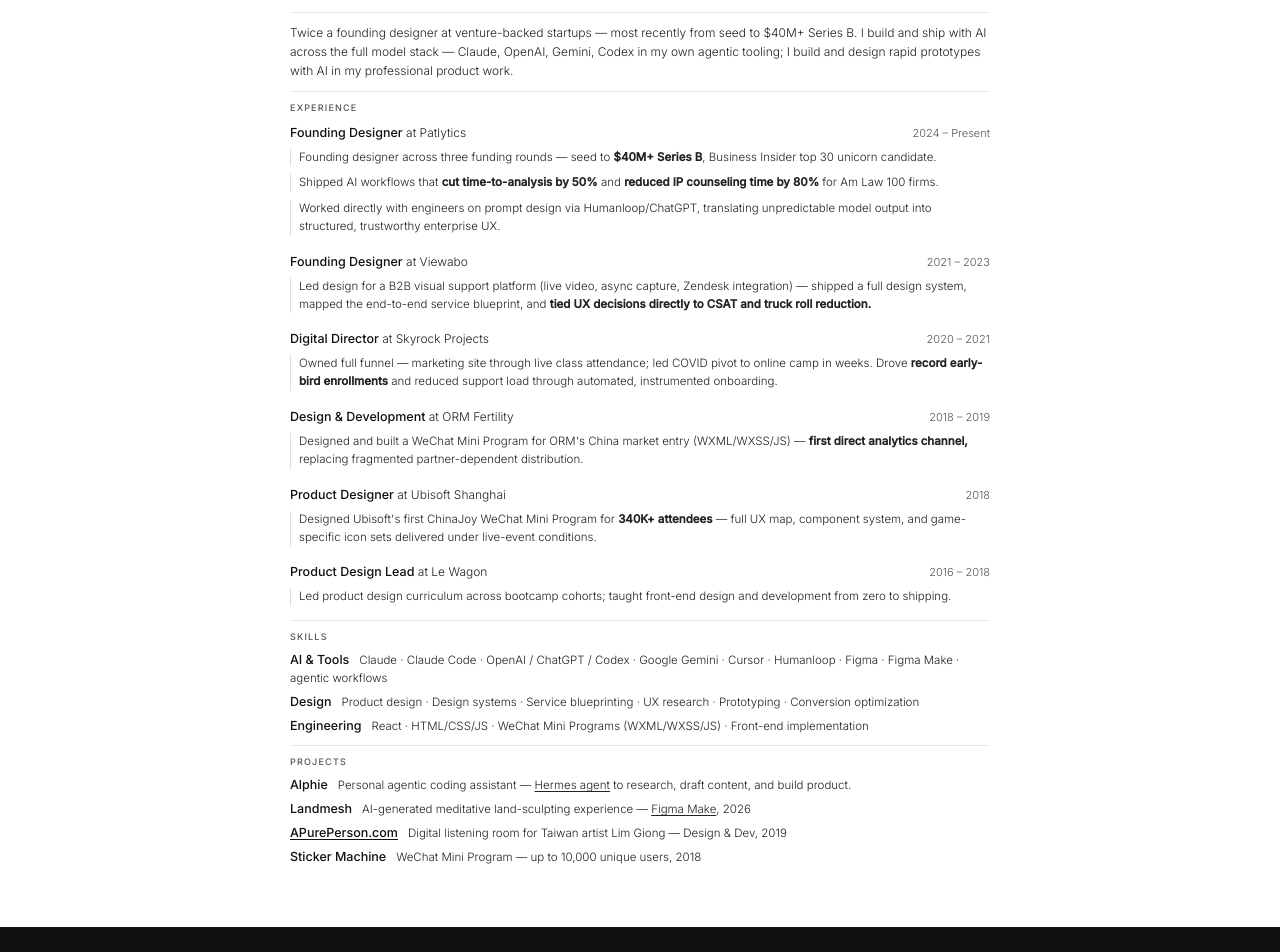
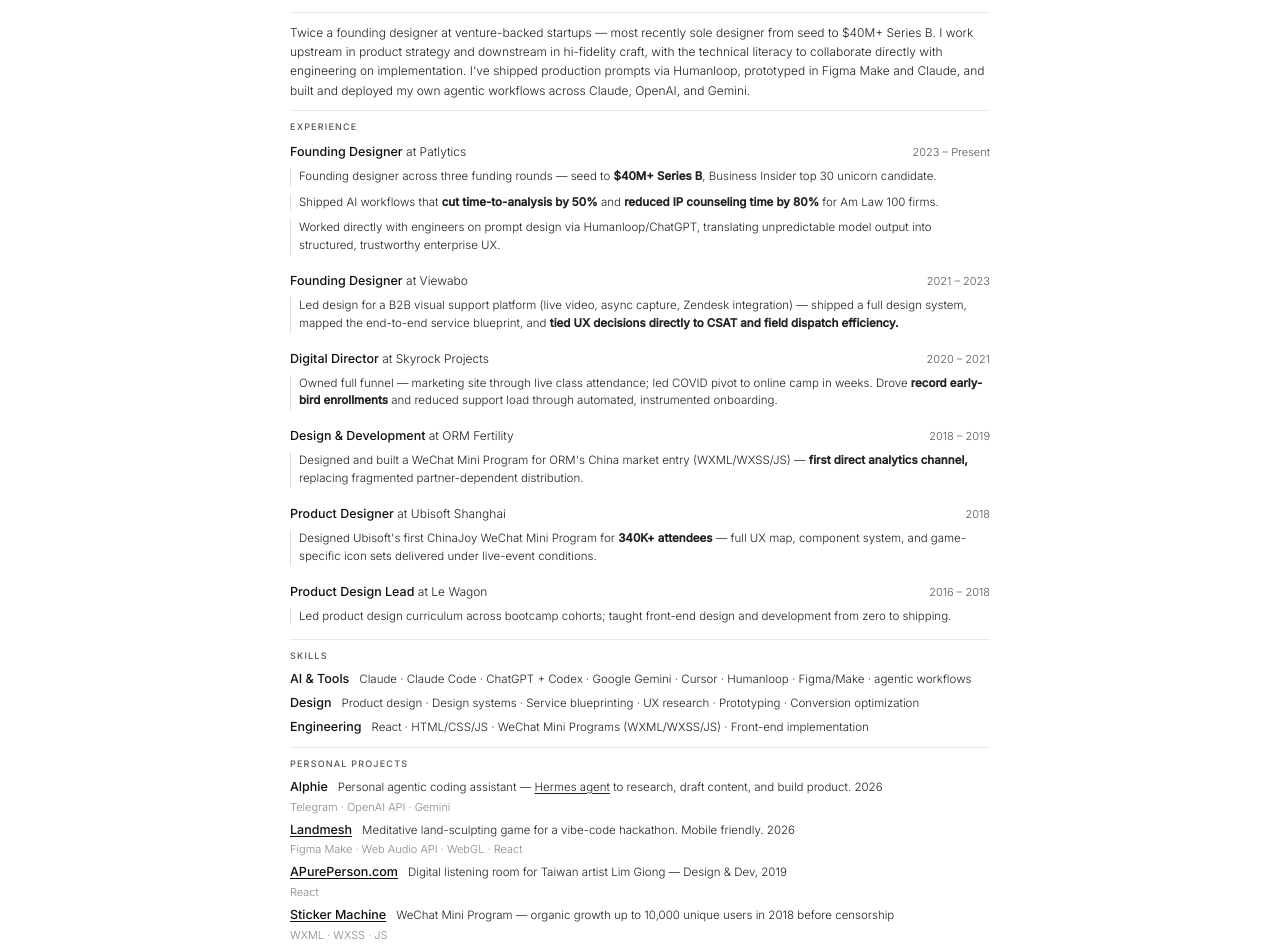
Before and after one commit to yaycake/gyang2026, a React (Vite) app: page /resume in a window 1280 px wide. Shown: the part 140-1092 px from the top of the page. Before the commit the page ends 1067 px from the top, so only its background shows below. Built offline with nearby package versions, Linux system fonts and the light colour scheme.

Commit message:
additional resume polish

```diff
--- a/src/App.css
+++ b/src/App.css
@@ -724,6 +724,13 @@
   font-weight: 500;
   color: #111;
   margin-right: 10px;
+}
+
+.resume-stack {
+  display: block;
+  font-size: 11px;
+  color: #888;
+  margin-top: 2px;
 }
 
 @media print {
--- a/src/pages/Resume.jsx
+++ b/src/pages/Resume.jsx
@@ -46,8 +46,8 @@
 
         {/* ── Summary ── */}
         <p className="resume-summary">
-          Twice a founding designer at venture-backed startups — most recently from seed to $40M+ Series B. I build and ship with AI across the full model stack — Claude, OpenAI, Gemini, Codex in my own agentic tooling; I build and design rapid prototypes with AI in my professional product work.
-        </p>
+          Twice a founding designer at venture-backed startups — most recently sole designer from seed to $40M+ Series B. I work upstream in product strategy and downstream in hi-fidelity craft, with the technical literacy to collaborate directly with engineering on implementation. I've shipped production prompts via Humanloop, prototyped in Figma Make and Claude, and built and deployed my own agentic workflows across Claude, OpenAI, and Gemini.
+</p>
 
         <div className="resume-rule-light" />
 
@@ -58,7 +58,7 @@
           <div className="resume-entry">
             <div className="resume-entry-header">
               <div><span className="resume-company">Founding Designer</span><span className="resume-role"> at Patlytics</span></div>
-              <span className="resume-period">2024 – Present</span>
+              <span className="resume-period">2023 – Present</span>
             </div>
             <ul className="resume-bullets">
               <li>Founding designer across three funding rounds — seed to <strong>$40M+ Series B</strong>, Business Insider top 30 unicorn candidate.</li>
@@ -73,7 +73,7 @@
               <span className="resume-period">2021 – 2023</span>
             </div>
             <ul className="resume-bullets">
-              <li>Led design for a B2B visual support platform (live video, async capture, Zendesk integration) — shipped a full design system, mapped the end-to-end service blueprint, and <strong>tied UX decisions directly to CSAT and truck roll reduction.</strong></li>
+              <li>Led design for a B2B visual support platform (live video, async capture, Zendesk integration) — shipped a full design system, mapped the end-to-end service blueprint, and <strong>tied UX decisions directly to CSAT and field dispatch efficiency.</strong></li>
             </ul>
           </div>
 
@@ -125,7 +125,7 @@
         <section className="resume-section">
           <h2 className="resume-section-heading">Skills</h2>
           <div className="resume-skill-lines">
-            <p className="resume-skill-line"><span className="resume-skill-cat">AI & Tools</span>Claude · Claude Code · OpenAI / ChatGPT / Codex · Google Gemini · Cursor · Humanloop · Figma · Figma Make · agentic workflows</p>
+            <p className="resume-skill-line"><span className="resume-skill-cat">AI & Tools</span>Claude · Claude Code · ChatGPT + Codex · Google Gemini · Cursor · Humanloop · Figma/Make · agentic workflows</p>
             <p className="resume-skill-line"><span className="resume-skill-cat">Design</span>Product design · Design systems · Service blueprinting · UX research · Prototyping · Conversion optimization</p>
             <p className="resume-skill-line"><span className="resume-skill-cat">Engineering</span>React · HTML/CSS/JS · WeChat Mini Programs (WXML/WXSS/JS) · Front-end implementation</p>
           </div>
@@ -135,12 +135,12 @@
 
         {/* ── Projects ── */}
         <section className="resume-section">
-          <h2 className="resume-section-heading">Projects</h2>
+          <h2 className="resume-section-heading">Personal Projects</h2>
           <div className="resume-skill-lines">
-            <p className="resume-skill-line"><span className="resume-skill-cat">Alphie</span>Personal agentic coding assistant — <a href="https://hermes-agent.nousresearch.com/" target="_blank" rel="noreferrer" className="resume-link">Hermes agent</a> to research, draft content, and build product.</p>
-            <p className="resume-skill-line"><span className="resume-skill-cat">Landmesh</span>AI-generated meditative land-sculpting experience — <a href="https://read-jog-40919901.figma.site" target="_blank" rel="noreferrer" className="resume-link">Figma Make</a>, 2026</p>
-            <p className="resume-skill-line"><span className="resume-skill-cat"><a href="https://apureperson.com/" target="_blank" rel="noreferrer" className="resume-link">APurePerson.com</a></span>Digital listening room for Taiwan artist Lim Giong — Design & Dev, 2019</p>
-            <p className="resume-skill-line"><span className="resume-skill-cat">Sticker Machine</span>WeChat Mini Program — up to 10,000 unique users, 2018</p>
+            <p className="resume-skill-line"><span className="resume-skill-cat">Alphie</span>Personal agentic coding assistant — <a href="https://hermes-agent.nousresearch.com/" target="_blank" rel="noreferrer" className="resume-link">Hermes agent</a> to research, draft content, and build product. 2026 <span className="resume-stack">Telegram · OpenAI API · Gemini</span></p>
+            <p className="resume-skill-line"><span className="resume-skill-cat"><a href="https://read-jog-40919901.figma.site" target="_blank" rel="noreferrer" className="resume-link">Landmesh</a></span>Meditative land-sculpting game for a vibe-code hackathon. Mobile friendly. 2026 <span className="resume-stack">Figma Make · Web Audio API · WebGL · React</span></p>
+            <p className="resume-skill-line"><span className="resume-skill-cat"><a href="https://apureperson.com/" target="_blank" rel="noreferrer" className="resume-link">APurePerson.com</a></span>Digital listening room for Taiwan artist Lim Giong — Design & Dev, 2019 <span className="resume-stack">React</span></p>
+            <p className="resume-skill-line"><span className="resume-skill-cat"><a href="https://youtu.be/LnJNU5GrPpQ" target="_blank" rel="noreferrer" className="resume-link">Sticker Machine</a></span>WeChat Mini Program — organic growth up to 10,000 unique users in 2018 before censorship <span className="resume-stack">WXML · WXSS · JS</span></p>
           </div>
         </section>
 
```
